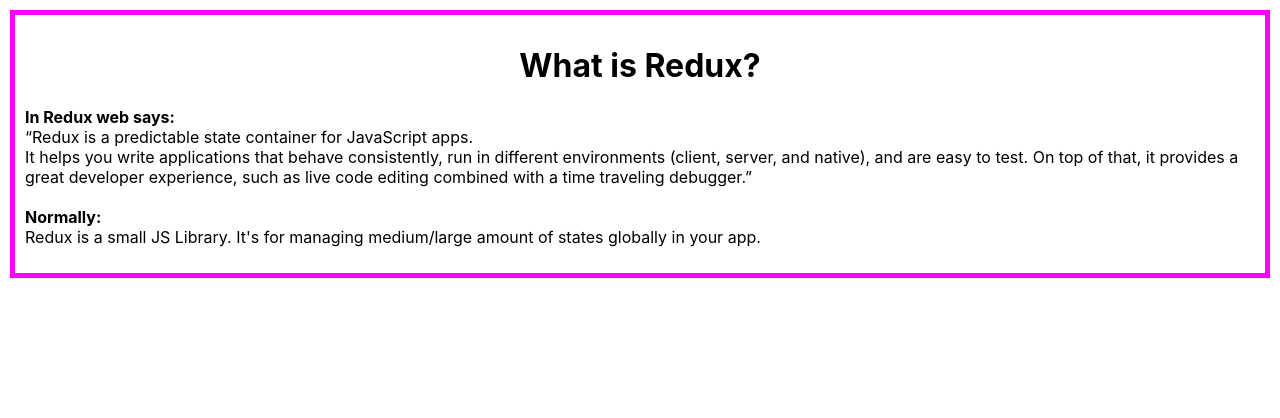
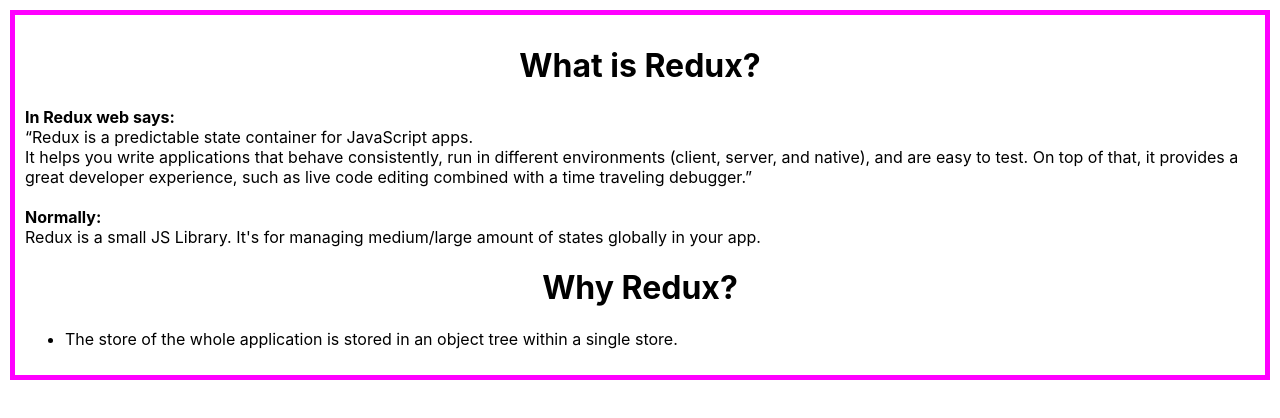
Before and after one commit to khaled39ab/Basic-Redux, a React (Create React App) app: page / in a window 1280 px wide. Shown: the top 418 px of the page. Built offline with nearby package versions, Linux system fonts and the light colour scheme.

Commit message:
benifit of redux

```diff
--- a/src/page/Class/Theory.js
+++ b/src/page/Class/Theory.js
@@ -3,6 +3,7 @@
 const Theory = () => {
     return (
         <div style={{ 'margin': '10px', 'border': '5px solid magenta', 'padding': '10px' }}>
+            <div>
                 <h1 style={{ 'textAlign': 'center' }}>What is Redux?</h1>
                 <p>
                     <strong>In Redux web says: </strong> <br />
@@ -16,6 +17,14 @@
                     <strong>Normally:</strong> <br />
                     Redux is a small JS Library. It's for managing medium/large amount of states globally in your app.
                 </p>
+
+            </div>
+            <div>
+                <h1 style={{ 'textAlign': 'center' }}>Why Redux?</h1>
+                <ul>
+                    <li>The store of the whole application is stored in an object tree within a single store.</li>
+                </ul>
+            </div>
         </div>
     );
 };
```
Lines whose indentation alone changed are shown as unchanged.
